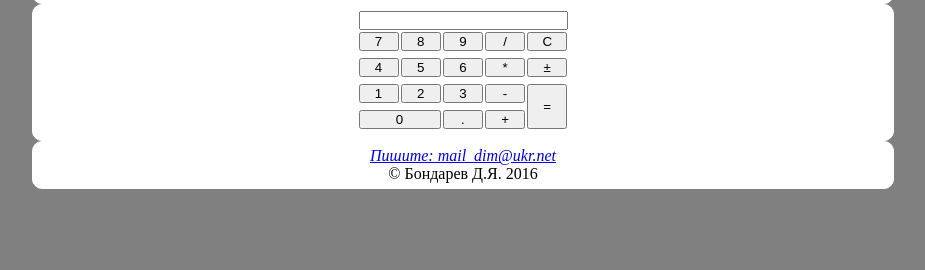
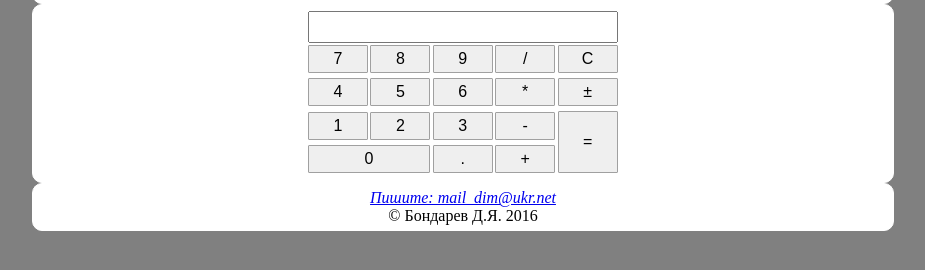
Before and after one commit to DmitriyBondarev/Homework2, a plain HTML site: page calc.html in a window 1280 px wide. Shown: the part 150-420 px from the top of the page, without its empty margins (177-1102 px from the left). Drawn offline with Linux system fonts and the light colour scheme.

Commit message:
IE adaptation

```diff
--- a/calc.html
+++ b/calc.html
@@ -10,7 +10,7 @@
 			<img src="webLogo.png" alt="Логотип" width="220" />
 			<h1>Основы Web-технологий</h1>
 			<nav>
-				<ul class="menu" li>
+				<ul class="menu">
 					<li><a href="index.html">Главная</a></li>
 					<li><a href="web-tech.html">Web-технологии</a>
 						<ul class="submenu">
@@ -25,6 +25,7 @@
 			</nav>
 		</header>
 		<main>
+			<div class="main">
 				<form name="Calculator" autocomplete="off">
 					<table>
 						<tr>
@@ -58,6 +59,7 @@
 						</tr>
 					</table>
 				</form>
+			</div>
 		</main>
 		<footer>
 			<address>
--- a/style.css
+++ b/style.css
@@ -17,7 +17,7 @@ nav {
 body{
 	background: gray;
 }
-header, main, footer{
+header, .main, footer{
 	background: white;
 	border: solid white 1px;
 	border-radius: 10px;
@@ -85,25 +85,42 @@ h2 {
 	margin-left:0;
 	font:17px Arial;
 }
+/* ------------------------- JS ---------------------------------*/
+/* ok */
 /* ------------------------- Calc -------------------------------*/
+
 table {
 	margin: 0 auto;
+	padding: 0;
 	border:0px solid blue;
 	border-collapse:collapse;
 }
 #CalcDisp {
-	width: 205px;
+	width:306px;
+	height:28px;
 	margin:1px;
+	text-align:right;
 }
 button {
-	width:40px;
-	margin:1px 1px 6px 1px;
+	width:60px;
+	height:28px;
+	margin:1px 1px 4px 1px;
+	border: 1px solid rgb(160, 160, 160);
+	border-radius:1px;
+	font-size:16px;
+}
+td :hover {
+	background-color: rgb(190, 215, 248);
+}
+td :focus {
+	font-size:14px;
+	color: rgb(76, 130, 190);
 }
 #zero {
-	width:82px;
+	width:122px;
 }
 #result {
-	height:45px;
+	height:62px;
 }
 /* ------------------------- Test -------------------------------*/
 #resTest {
```
Also changed, not shown: css3.html (+3 -1 lines), html5.html (+3 -1 lines), index.html (+2 -0 lines), javascript.html (+3 -1 lines), test.html (+3 -1 lines), web-tech.html (+3 -1 lines). Lines whose indentation alone changed are shown as unchanged.
